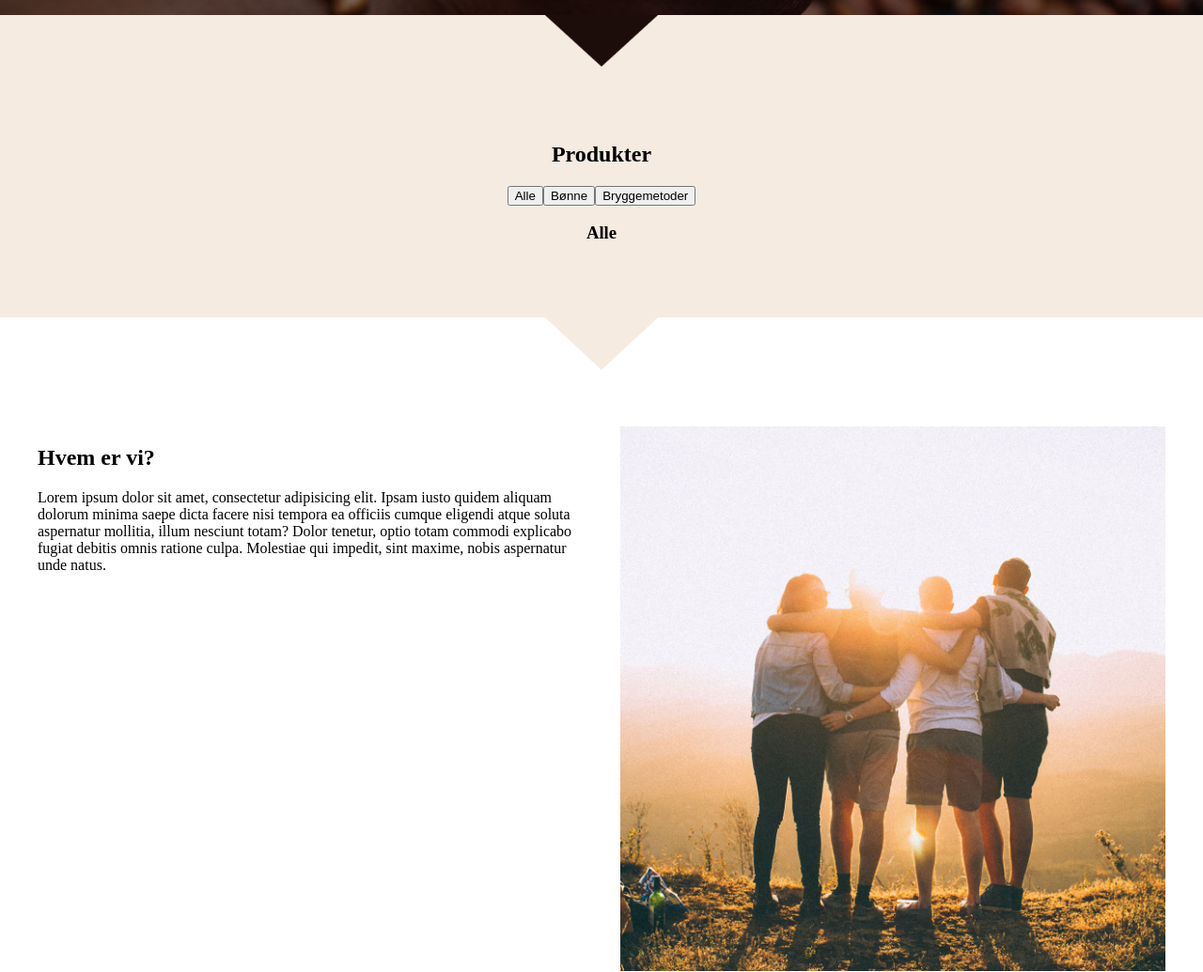
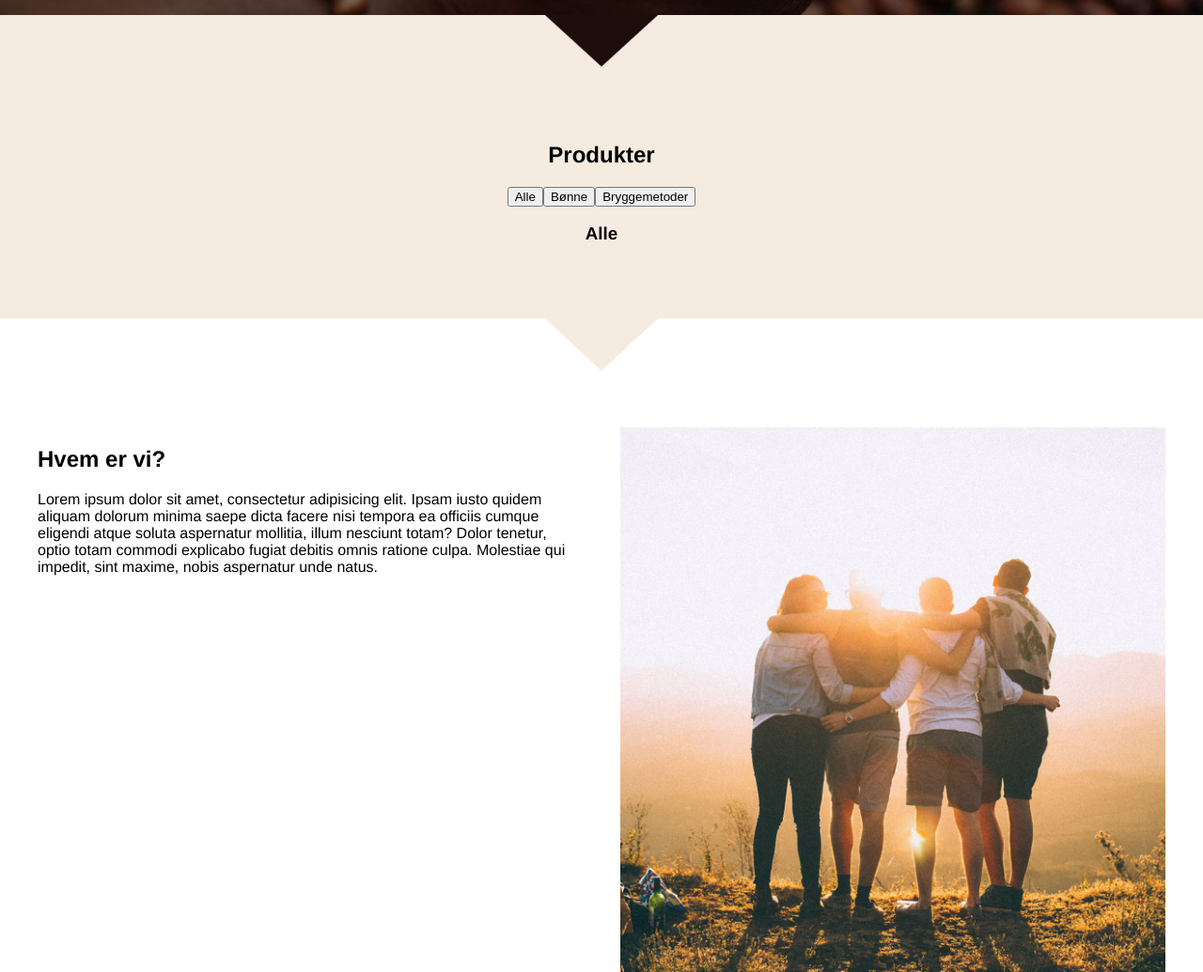
Before and after one commit to davidpauner/Kaffe-gruppe8, a plain HTML site: page index.html in a window 1280 px wide. Shown: the part 892-1927 px from the top of the page at 94% size. Drawn offline with Linux system fonts and the light colour scheme; no server answers.

Commit message:
Font added

```diff
--- a/style.css
+++ b/style.css
@@ -20,15 +20,19 @@ h1 {
     font-family: helvetica;
 }
 
-h2 {}
+h2 {
+    font-family: helvetica;
+}
 
 h3 {
     display: flex;
     justify-content: center;
+    font-family: helvetica;
 }
 
 p {
     margin: 0;
+    font-family: helvetica;
 }
 
 
```
